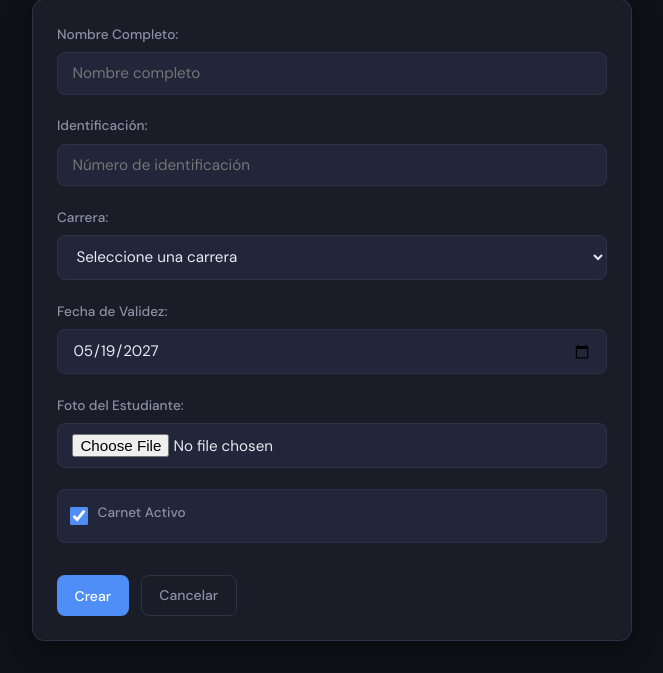
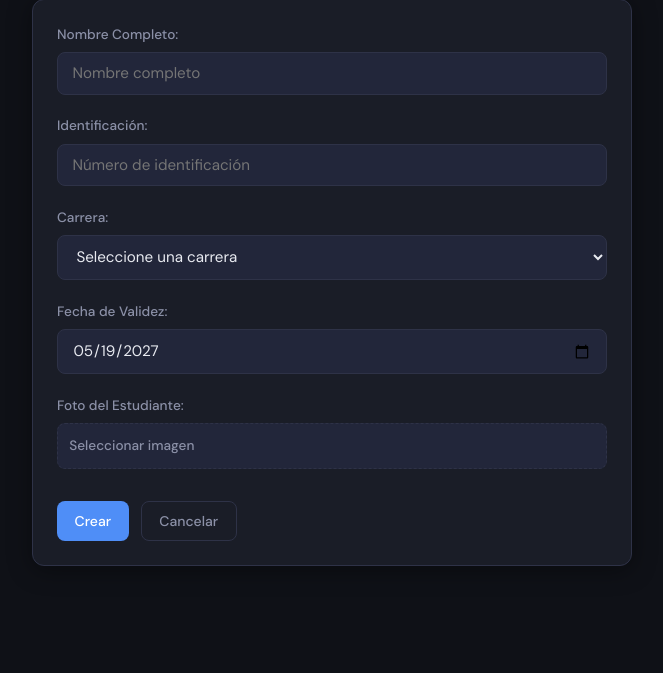
Before and after one commit to juanpablosb04/carnets_USL, a Django app: page /admin-panel/crear/ in a window 1280 px wide. Shown: the part 181-854 px from the top of the page, without its empty margins (308-971 px from the left). After the commit the page ends 747 px from the top, so only its background shows below. Run offline with Django 5.2, Linux system fonts and the light colour scheme; the visitor is signed in with stand-in values (Sample User, id 1).

Commit message:
Sistema finalizado

```diff
--- a/estudiantes/forms.py
+++ b/estudiantes/forms.py
@@ -15,25 +15,25 @@ class EstudianteForm(forms.ModelForm):
 
     class Meta:
         model = Estudiante
-        fields = ['nombre', 'identificacion', 'carrera', 'foto', 'activo', 'fecha_validez']
+        fields = ['nombre', 'identificacion', 'carrera', 'foto', 'fecha_validez']
         widgets = {
             'nombre': forms.TextInput(attrs={
                 'class': 'form-control',
                 'placeholder': 'Nombre completo'
             }),
             'identificacion': forms.TextInput(attrs={
-                'class': 'form-control',
-                'placeholder': 'Número de identificación'
+            'class': 'form-control',
+            'placeholder': 'Número de identificación',
+            'inputmode': 'numeric',
+            'pattern': '[0-9]*',
+            'oninput': 'this.value = this.value.replace(/[^0-9]/g, "")'
             }),
             'carrera': forms.Select(attrs={
                 'class': 'form-control',
             }),
             'foto': forms.FileInput(attrs={
-                'class': 'form-control',
-                'accept': 'image/*'
-            }),
-            'activo': forms.CheckboxInput(attrs={
-                'class': 'form-check-input'
+            'class': 'file-input-hidden',
+            'accept': 'image/*'
             }),
         }
         labels = {
@@ -44,6 +44,16 @@ class EstudianteForm(forms.ModelForm):
             'activo': 'Carnet Activo',
         }
 
+def clean_identificacion(self):
+    data = self.cleaned_data.get('identificacion', '')
+
+    if not data.isdigit():
+        raise forms.ValidationError("Solo se permiten números.")
+
+    if Estudiante.objects.filter(identificacion=data).exclude(pk=self.instance.pk).exists():
+        raise forms.ValidationError("Esta identificación ya existe.")
+
+    return data
 
 class LoginForm(forms.Form):
     username = forms.CharField(
--- a/estudiantes/urls.py
+++ b/estudiantes/urls.py
@@ -17,6 +17,8 @@ urlpatterns = [
     path('admin-panel/<int:pk>/editar/', views.editar_estudiante, name='editar_estudiante'),
     path('admin-panel/<int:pk>/toggle/', views.toggle_activo, name='toggle_activo'),
     path('admin-panel/<int:pk>/eliminar/', views.eliminar_estudiante, name='eliminar_estudiante'),
+    path('admin-panel/desactivar-vencidos/', views.desactivar_vencidos, name='desactivar_vencidos'),
+
 
     # Raíz redirige al panel
     path('', views.login_view, name='home'),
--- a/estudiantes/views.py
+++ b/estudiantes/views.py
@@ -224,3 +224,13 @@ def eliminar_estudiante(request, pk):
         return redirect('admin_panel')
 
     return render(request, 'estudiantes/confirmar_eliminar.html', {'estudiante': estudiante})
+
+@login_required(login_url='/login/')
+def desactivar_vencidos(request):
+    if request.method == 'POST':
+        hoy = timezone.now().date()
+        vencidos = Estudiante.objects.filter(fecha_validez__lt=hoy, activo=True)
+        total = vencidos.count()
+        vencidos.update(activo=False)
+        messages.success(request, f'{total} carnet(s) vencido(s) desactivado(s).')
+    return redirect('admin_panel')
--- a/templates/estudiantes/form_estudiante.html
+++ b/templates/estudiantes/form_estudiante.html
@@ -19,6 +19,48 @@
     font-size: 0.95rem;
     transition: border-color 0.15s;
 }
+
+.file-upload {
+    display: flex;
+    align-items: center;
+    justify-content: center;
+    padding: 0.7rem;
+    background: var(--surface2);
+    border: 1px dashed var(--border);
+    border-radius: 8px;
+    cursor: pointer;
+    font-size: 0.9rem;
+    color: var(--text2);
+}
+
+.file-upload:hover {
+    border-color: var(--accent);
+    color: var(--text);
+}
+
+.file-input-hidden {
+    display: none;
+}
+
+.preview {
+    margin-top: 0.5rem;
+}
+
+.preview img {
+    width: 80px;
+    height: 80px;
+    object-fit: cover;
+    border-radius: 8px;
+    border: 1px solid var(--border);
+}
+
+.preview p {
+    font-size: 0.8rem;
+    color: var(--text2);
+    margin-top: 0.3rem;
+}
+
+
 .form-control:focus { outline: none; border-color: var(--accent); }
 .form-check { display: flex; align-items: center; gap: 0.6rem; padding: 0.75rem; background: var(--surface2); border-radius: 8px; border: 1px solid var(--border); }
 .form-check-input { width: 18px; height: 18px; accent-color: var(--accent); cursor: pointer; }
@@ -65,21 +107,20 @@
 
                 <div class="form-group">
                     {{ form.foto.label_tag }}
-                    {{ form.foto }}
+
+                    <label class="file-upload">
+                        <span id="file-name">Seleccionar imagen</span>
+                        {{ form.foto }}
+                    </label>
+
                     {{ form.foto.errors }}
+
                     {% if estudiante.foto %}
-                        <div style="margin-top:0.5rem;">
-                            <img src="{{ estudiante.foto.url }}" style="width:80px;height:80px;object-fit:cover;border-radius:8px;border:1px solid var(--border);">
-                            <p style="color:var(--text2);font-size:0.8rem;margin-top:0.3rem;">Foto actual — sube una nueva para reemplazar</p>
+                        <div class="preview">
+                            <img src="{{ estudiante.foto.url }}">
+                            <p>Foto actual — sube una nueva para reemplazar</p>
                         </div>
                     {% endif %}
-                </div>
-
-                <div class="form-group">
-                    <div class="form-check">
-                        {{ form.activo }}
-                        <label class="form-check-label" for="{{ form.activo.id_for_label }}">Carnet Activo</label>
-                    </div>
                 </div>
 
                 <div class="form-actions">
@@ -90,4 +131,20 @@
         </div>
     </div>
 </div>
+
+<script>
+document.addEventListener("DOMContentLoaded", function() {
+    const input = document.querySelector('.file-input-hidden');
+    const label = document.getElementById('file-name');
+
+    input.addEventListener('change', function() {
+        if (this.files.length > 0) {
+            label.textContent = this.files[0].name;
+        } else {
+            label.textContent = "Seleccionar imagen";
+        }
+    });
+});
+</script>
+
 {% endblock %}
```
Also changed, not shown: templates/estudiantes/admin_panel.html (+42 -2 lines).
